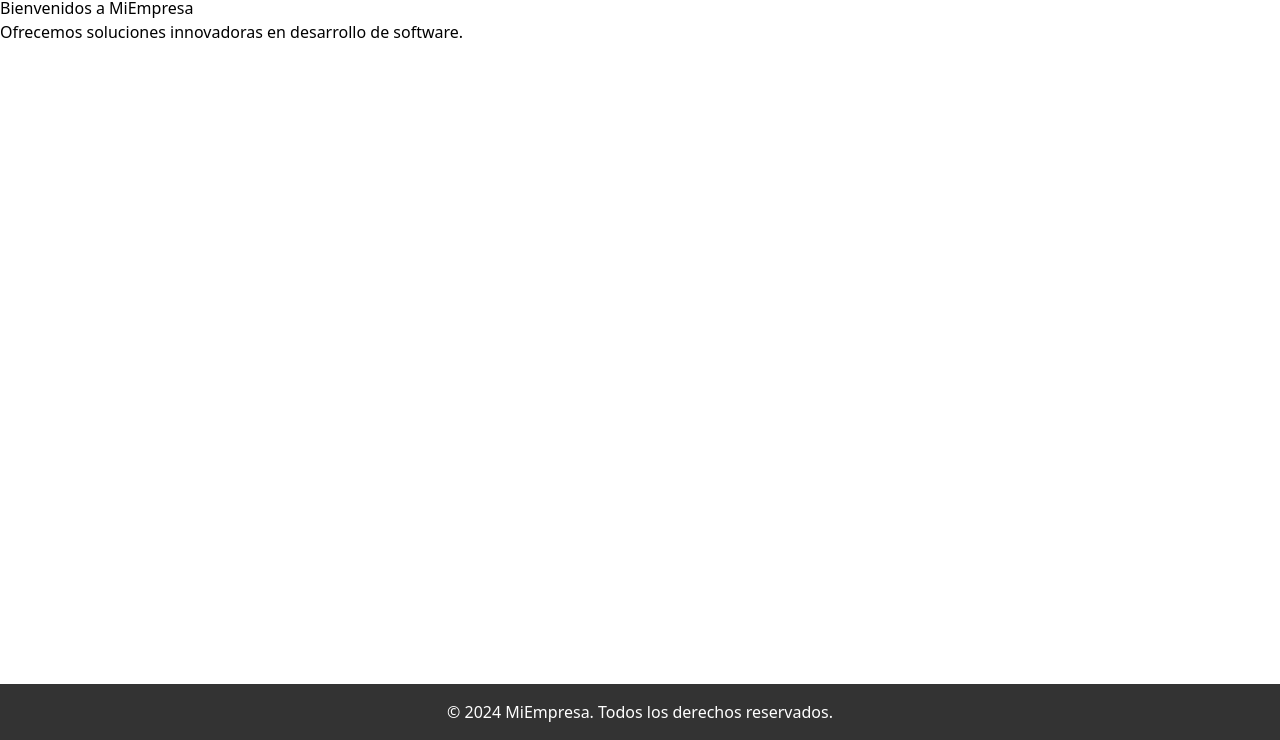
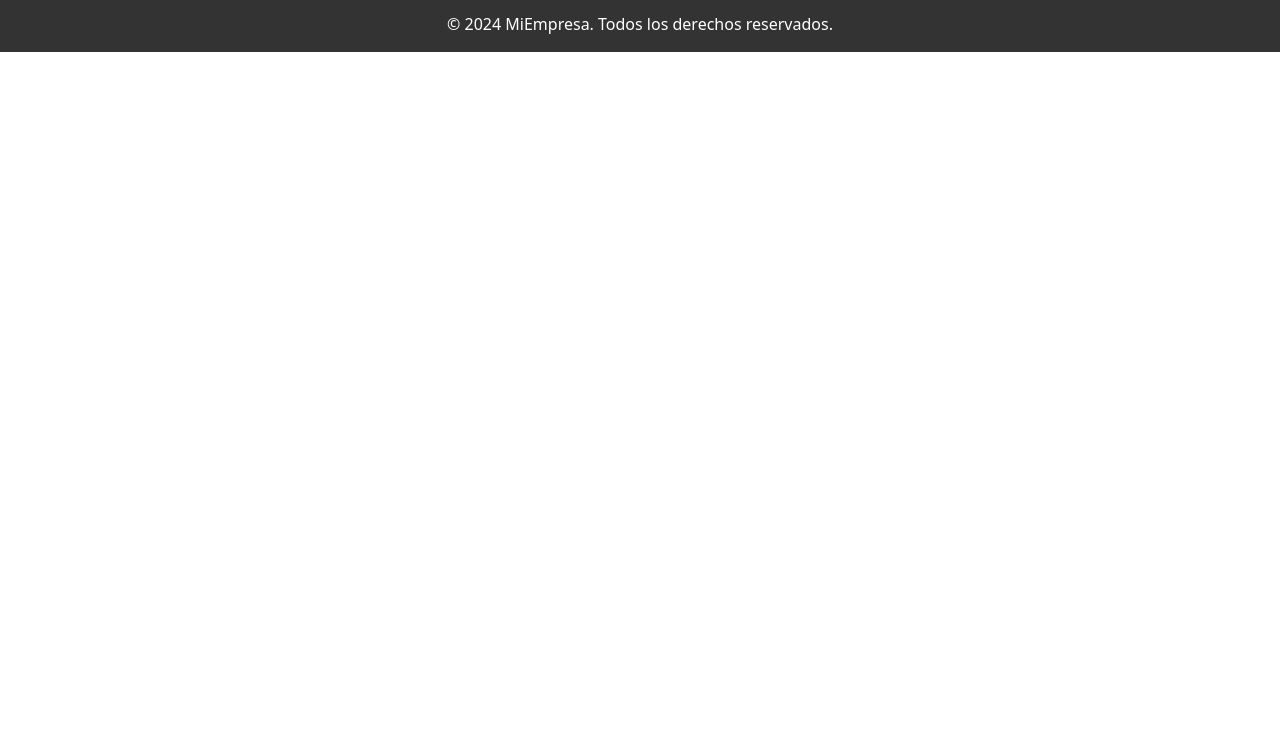
Before and after one commit to dpata/Responsive, a plain HTML site: page docs/index.html in a window 1280 px wide. Shown: the part 60-800 px from the top of the page. Drawn offline with nearby package versions, Linux system fonts and the light colour scheme.

Commit message:
Update index.html

```diff
--- a/docs/index.html
+++ b/docs/index.html
@@ -26,12 +26,7 @@
         </nav>
     </header>
 
-    <div class="content">
-        <section>
-            <h1>Bienvenidos a MiEmpresa</h1>
-            <p>Ofrecemos soluciones innovadoras en desarrollo de software.</p>
-        </section>
-    </div>
+
 
     <footer>
         <p>&copy; 2024 MiEmpresa. Todos los derechos reservados.</p>
```
